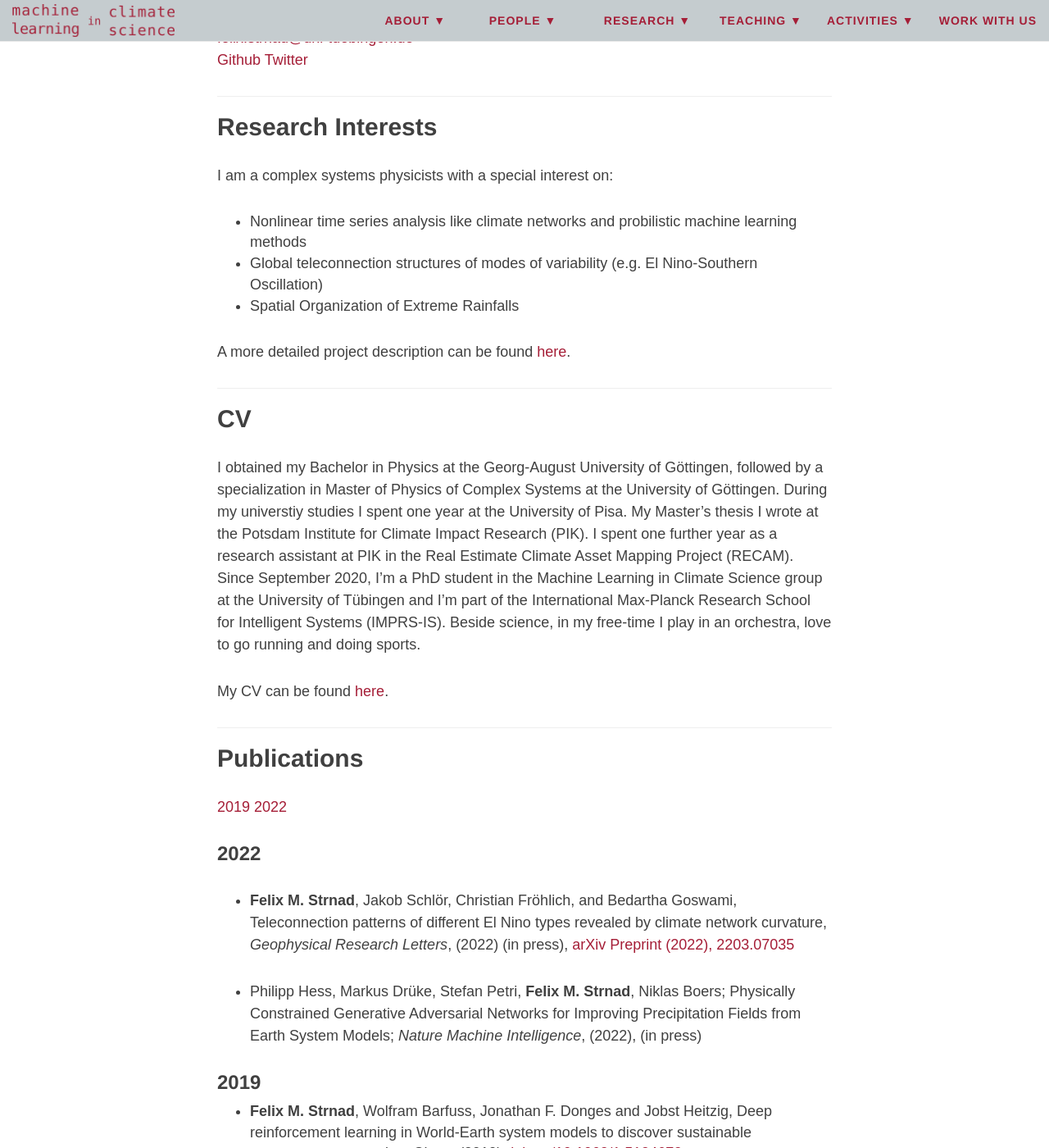
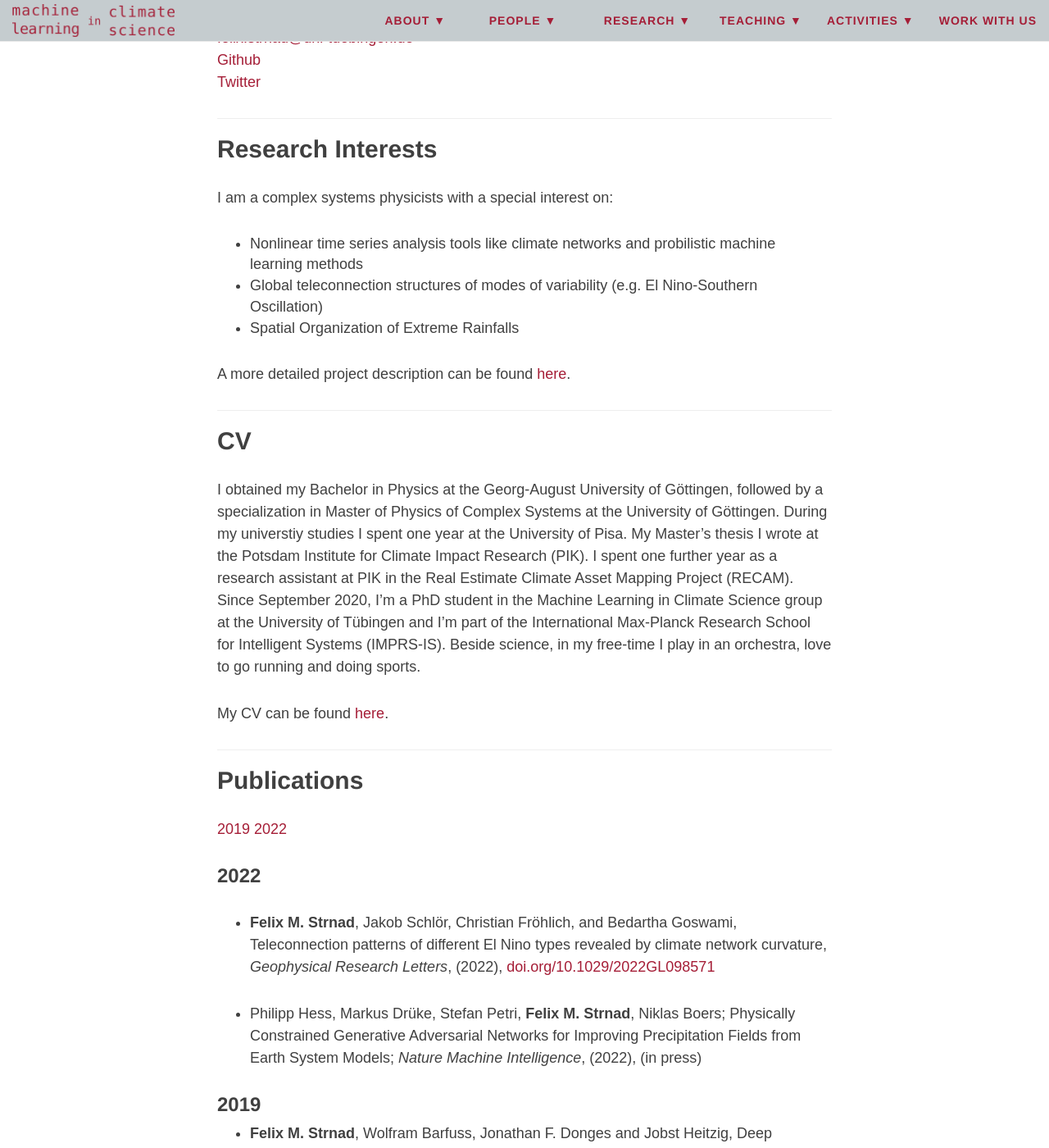
Before and after one commit to mlcs/mlcs.github.io, a Jekyll site: the page built from people/strnad.md, in a window 1280 px wide and 1400 px high, scrolled down 844 px. Shown: the whole window at 82% size. Built offline with Jekyll 4.4.1, drawn with Linux system fonts in a browser that asks for light colours; nearby versions of some CDN libraries.

Commit message:
Added GRL article to website.

```diff
--- a/people/strnad.md
+++ b/people/strnad.md
@@ -11,13 +11,13 @@ Maria-von-Linden-Str. 6
 72076 Tübingen
 [+49 7071 2970896](tel:+4970712970896)
 [felix.strnad@uni-tuebingen.de](mailto:felix.strnad@uni-tuebingen.de)
-[Github](https://github.com/fstrnad)
+[Github](https://github.com/fstrnad)\
 [Twitter](https://twitter.com/strnad_f)
 
 ***
 ## Research Interests
 I am a complex systems physicists with a special interest on:
-+ Nonlinear time series analysis like climate networks and probilistic machine learning methods
++ Nonlinear time series analysis tools like climate networks and probilistic machine learning methods
 + Global teleconnection structures of modes of variability (e.g. El Nino-Southern Oscillation)
 + Spatial Organization of Extreme Rainfalls
 
@@ -37,7 +37,7 @@ My CV can be found [here](./../files/cv_felix_strnad.pdf).
 [2019](#2019) [2022](#2022)
 ### 2022
 + **Felix M. Strnad**, Jakob Schlör, Christian Fröhlich, and Bedartha Goswami, Teleconnection patterns of different El Nino types revealed by climate network curvature, _Geophysical Research Letters_,
-    (2022) (in press), [arXiv Preprint (2022), 2203.07035](https://doi.org/10.48550/arXiv.2203.07035)
+    (2022), [doi.org/10.1029/2022GL098571](https://agupubs.onlinelibrary.wiley.com/doi/10.1029/2022GL098571)
 
 + Philipp Hess, Markus Drüke, Stefan Petri, **Felix M. Strnad**, Niklas Boers; Physically Constrained Generative Adversarial Networks for Improving Precipitation Fields from Earth System Models; _Nature Machine Intelligence_, (2022),  (in press)
 
```
